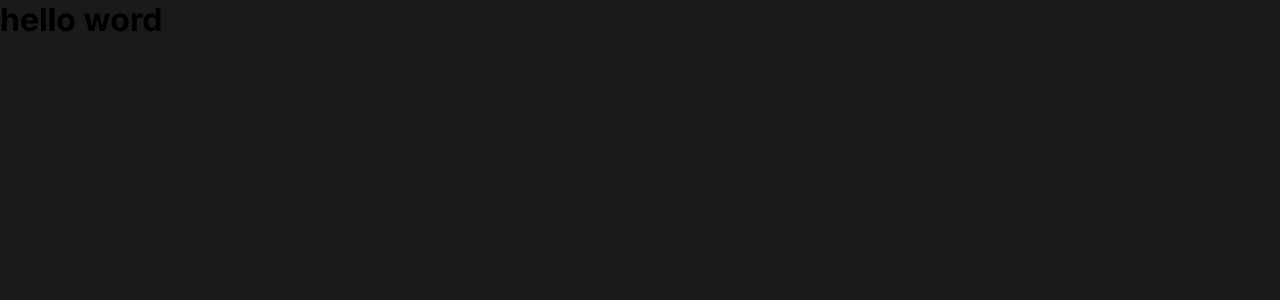
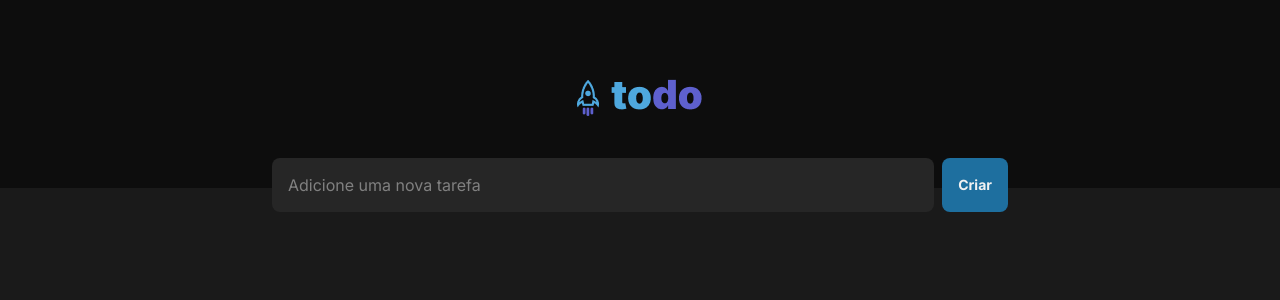
Before and after one commit to Du-devBR/rocketDesafio-todo, a React (Vite) app in the folder Desafio-todo/: page / in a window 1280 px wide. Shown: the top 300 px of the page. Built offline with nearby package versions, Linux system fonts and the light colour scheme.

Commit message:
chore: criado componente header e form

```diff
--- a/Desafio-todo/index.html
+++ b/Desafio-todo/index.html
@@ -5,7 +5,7 @@
     <link rel="preconnect" href="https://fonts.googleapis.com">
     <link rel="preconnect" href="https://fonts.gstatic.com" crossorigin>
     <link href="https://fonts.googleapis.com/css2?family=Inter:wght@400;700&display=swap" rel="stylesheet">
-    <link rel="icon" type="image/svg+xml" href="./src/assets/img/rocket.png" />
+    <link rel="icon" type="image/svg+xml" href="/rocket.png" />
     <meta name="viewport" content="width=device-width, initial-scale=1.0" />
     <title>ToDo list</title>
   </head>
--- a/Desafio-todo/src/App.tsx
+++ b/Desafio-todo/src/App.tsx
@@ -1,9 +1,12 @@
+import { Header } from "./components/header/Header";
+import { Home } from "./pages/Home/Home";
 
 export function App() {
 
   return (
     <>
-      <h1>hello word</h1>
+      <Header />
+      <Home />
     </>
   )
 }
--- /dev/null
+++ b/Desafio-todo/src/components/header/Header.module.css
@@ -0,0 +1,7 @@
+.header {
+  display: flex;
+  align-items: center;
+  justify-content: center;
+  padding: 4.375rem 0 ;
+  background: var(---gray--700);
+}
--- /dev/null
+++ b/Desafio-todo/src/components/header/Header.tsx
@@ -0,0 +1,10 @@
+import style from './Header.module.css'
+import logo  from "../../assets/img/logo.png"
+
+export function Header(){
+  return(
+    <header className={style.header}>
+      <img src={logo} alt="logotipo todo com foguete nas cores azul com roxo." />
+    </header>
+  )
+}
--- /dev/null
+++ b/Desafio-todo/src/pages/Home/Home.module.css
@@ -0,0 +1,52 @@
+.containerHome {
+  display: flex;
+  max-width: 736px;
+  margin:  0 auto;
+}
+
+.containerHome .form {
+  display: flex;
+  width: 100%;
+  margin-top: calc(0px - 1.5rem - 6px);
+  gap: 0.5rem;
+}
+
+.form .inputTask {
+  width: 100%;
+  padding: 1rem;
+  border-radius: 0.5rem;
+  border: none;
+  background: var(---gray--500);
+  font-size: 1rem;
+  font-weight: 400;
+  line-height: 140%;
+  color: var(---gray--100);
+
+}
+
+.form .inputTask::placeholder {
+  color: var(---gray--300);
+}
+
+.form .inputTask:focus {
+  outline: none;
+  box-shadow: 0 0 2px var(---blue-dark);
+}
+
+.form .btnSubmit {
+  padding: 1rem;
+  border: none;
+  border-radius: 0.5rem;
+  background: var(---blue-dark);
+  color: var(---gray--100);
+  font-size: 0.875rem;
+  font-weight: 700;
+  line-height: 140%;
+  transition: 0.5s;
+  cursor: pointer;
+}
+
+.btnSubmit:hover{
+  background: var(---purple-dark);
+  transition: 0.5s;
+}
--- /dev/null
+++ b/Desafio-todo/src/pages/Home/Home.tsx
@@ -0,0 +1,21 @@
+import style from './Home.module.css'
+
+export function Home(){
+  return(
+    <div className={style.containerHome}>
+      <form className={style.form}>
+        <input
+          className={style.inputTask}
+          type="text"
+          placeholder='Adicione uma nova tarefa'
+        />
+        <button
+          type="submit"
+          className={style.btnSubmit}
+          >
+            Criar
+        </button>
+      </form>
+    </div>
+  )
+}
```
Also changed, not shown: Desafio-todo/public/rocket.png (renamed from Desafio-todo/src/assets/img/rocket.png), Desafio-todo/src/assets/img/logo.png (added).
